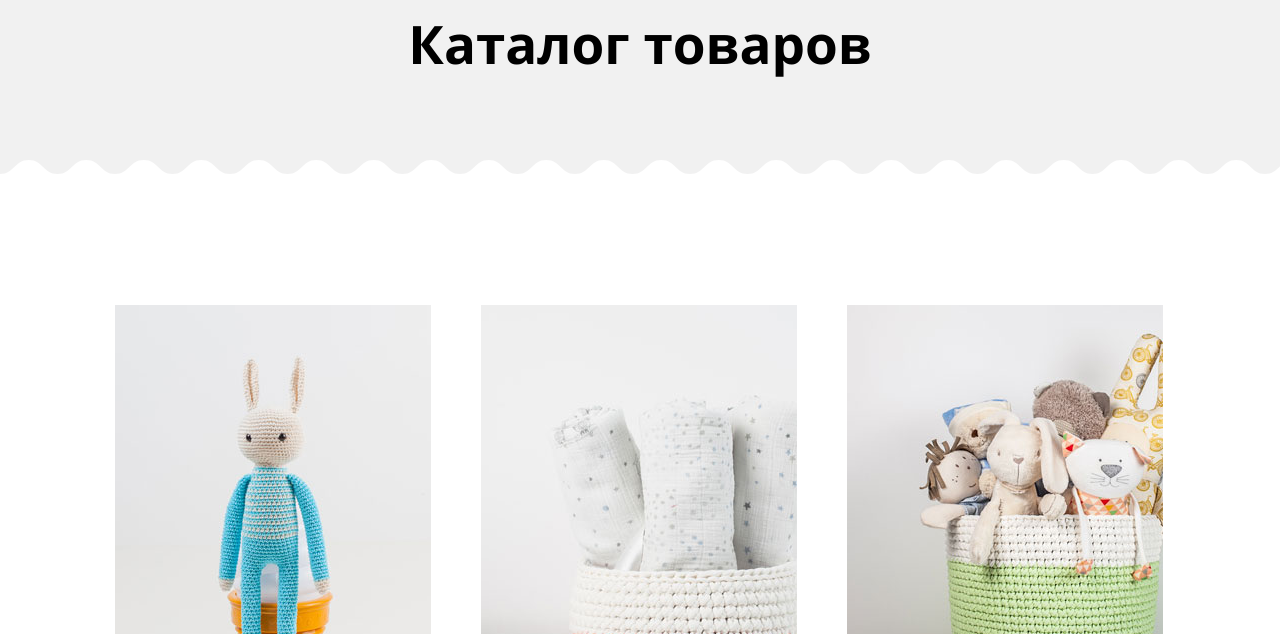
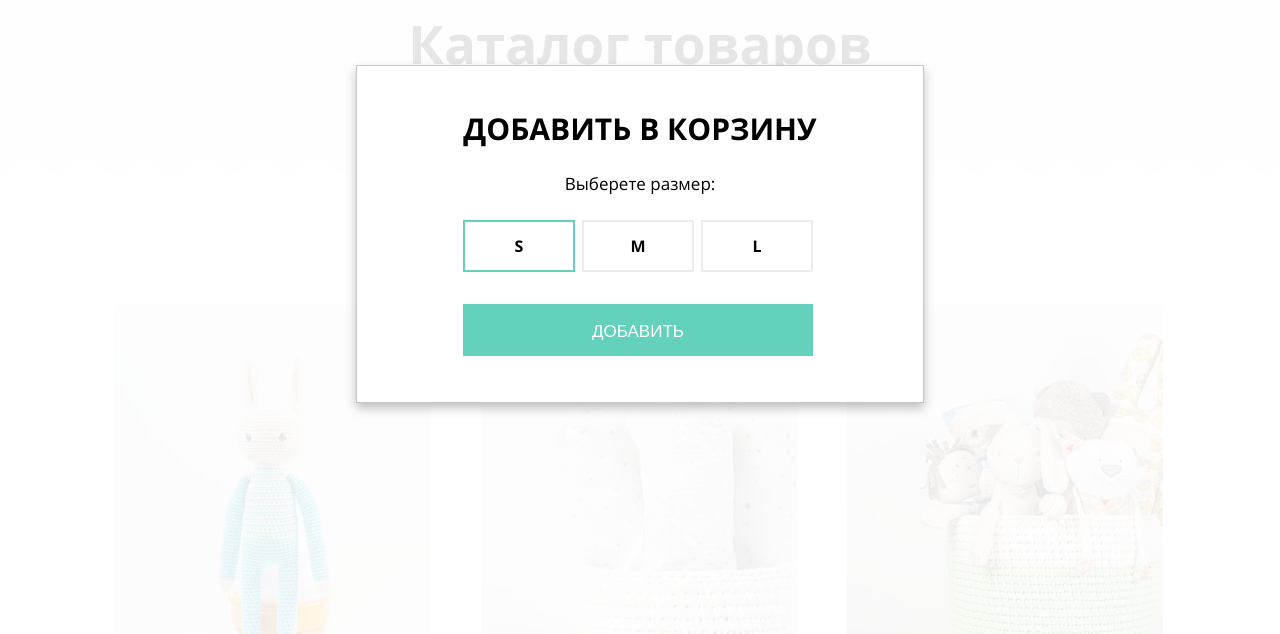
Before and after one commit to egoson/664247-mishka, a website: page source/catalog.html in a window 1280 px wide. Both pictures are taken after a click on the link "СДЕЛАТЬ ЗАКАЗ". Shown: the part 166-800 px from the top of the page. Drawn offline with nearby package versions, Linux system fonts and the light colour scheme; files that its build step writes are made by us from their sources.

Commit message:
в продакшен 2.0

```diff
--- a/source/catalog.html
+++ b/source/catalog.html
@@ -166,7 +166,7 @@
             </h2>
             <p class="video-block__text">По просьбам наших любимых фолловеров мы сняли для вас подробное видео о том, как появляются наши товары.</p>
           </div>
-          <a class="video-block__btn btn" href="#">Сделать заказ</a>
+          <a class="video-block__btn btn modal-js" href="#">Сделать заказ</a>
         </div>
       </section>
     </main>
@@ -232,6 +232,23 @@
         </div>
       </div>
     </footer>
+    <div class="modal-background modal-close">
+    </div>
+    <section class="modal modal-close">
+      <div class="modal__wrapper">
+        <h2 class="modal__title">Добавить в корзину</h2>
+        <p class="modal__text">Выберете размер:</p>
+      </div>
+      <form class="modal__form" action="https://echo.htmlacademy.ru" method="get">
+        <input class="modal__form-radio" type="radio" name="size" id="size-s" value="s" checked="">
+        <label class="modal__form-radio-label" for="size-s">s</label>
+        <input class="modal__form-radio" type="radio" name="size" id="size-m" value="m">
+        <label class="modal__form-radio-label" for="size-m">m</label>
+        <input class="modal__form-radio" type="radio" name="size" id="size-l" value="l">
+        <label class="modal__form-radio-label modal__form-radio-label--margin" for="size-l">l</label>
+        <button class="modal__btn btn">Добавить</button>
+      </form>
+    </section>
     <script type="text/javascript" src="js/script.js"></script>
   </body>
 </html>
--- a/source/js/script.js
+++ b/source/js/script.js
@@ -3,7 +3,7 @@ document.querySelector('body').classList.remove('no-js'); //ну или како
 var navMain = document.querySelector('.main-nav');
 var navToggle = document.querySelector('.main-nav__toggle');
 var modal = document.querySelector('.modal');
-var bestsellerBtn = document.querySelector('.bestseller__btn');
+var modalBtn = document.querySelector('.modal-js');
 var modalBackground = document.querySelector('.modal-background');
 
 //navMain.classList.remove('main-nav--nojs'); - это не нужно
@@ -11,8 +11,8 @@ var modalBackground = document.querySelector('.modal-background');
 
 // кнопка не на всех страницах есть, надо проверять наличие
 
-if (bestsellerBtn) {
-    bestsellerBtn.addEventListener('click', function() {
+if (modalBtn) {
+    modalBtn.addEventListener('click', function() {
         if (modal.classList.remove('modal-close'));
         if (modalBackground.classList.remove('modal-close'));
     });
--- a/source/less/blocks/header.less
+++ b/source/less/blocks/header.less
@@ -12,10 +12,6 @@
   list-style: none;
   width: 100%;
   margin: 0 auto;
-}
-
-.header__menu--hidden {
-  display: none;
 }
 
 @media (min-width: 768px) {
--- a/source/less/blocks/menu.less
+++ b/source/less/blocks/menu.less
@@ -21,6 +21,7 @@
   background-color: #221f1f;
   box-shadow: 0 6px 0 0 #221f1f, 0 12px 0 0 #221f1f;
 }
+
 
 .main-nav__toggle--opened .main-nav__toggle {
   &::before,
@@ -51,6 +52,13 @@
 
   .no-js .header__menu {
     display: block;
+  }
+  .no-js .header__menu--hidden {
+    display: none;
+  }
+
+  .header__menu--hidden {
+    display: none;
   }
 
   .no-js .main-nav__toggle {
--- a/source/less/blocks/modal.less
+++ b/source/less/blocks/modal.less
@@ -17,9 +17,8 @@
   line-height: 30px;
   text-transform: uppercase;
   width: 160px;
+  margin: 0 auto;
   margin-top: 30px;
-  margin-left: 70px;
-  margin-bottom: 0;
 }
 
 .modal__text {
@@ -27,8 +26,8 @@
   font-weight: 400;
   line-height: 30px;
   text-align: center;
+  margin: 0 auto;
   margin-top: 11px;
-  margin-left: -18px;
   margin-bottom: 24px;
 }
 
@@ -38,7 +37,7 @@
 
 .modal__form {
   display: flex;
-  width: 296px;
+  width: 260px;
   flex-wrap: wrap;
   margin: 0 auto;
 }
@@ -58,8 +57,12 @@
   margin-right: 7px;
 }
 
+.modal__form-radio-label--margin {
+  margin-right: 0;
+}
+
 .modal__form-radio-label:nth-child(2) {
-  margin-left: 9px;
+  margin-left: 0px;
 }
 
 .modal__form-radio:checked + .modal__form-radio-label {
@@ -82,7 +85,6 @@
   width: 260px;
   padding-top: 18px;
   padding-bottom: 14px;
-  margin-left: 9px;
   cursor: pointer;
 }
 
```
Also changed, not shown: source/index.html (+2 -2 lines).
